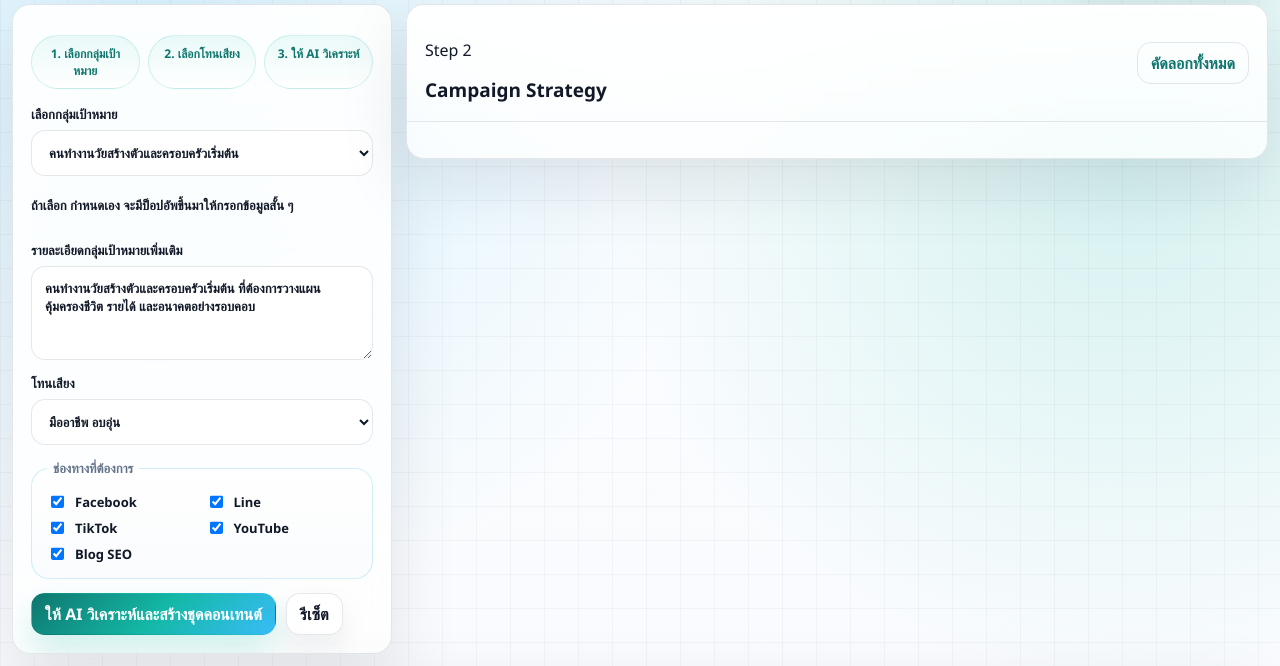
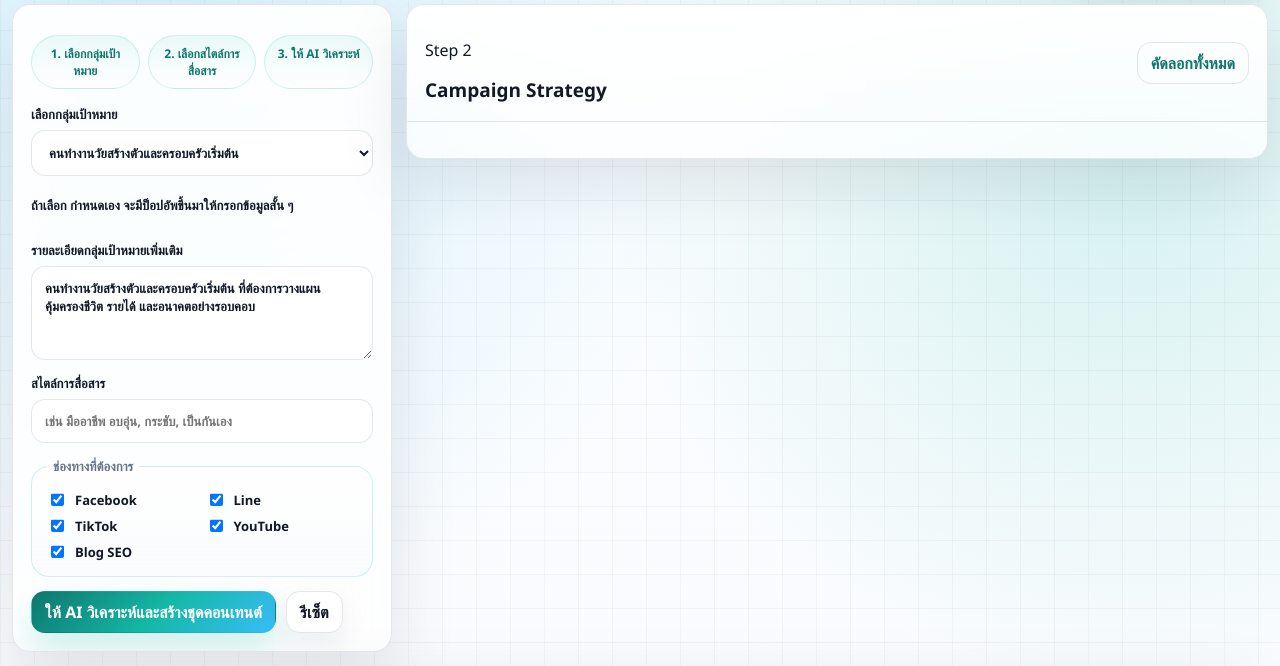
Before and after one commit to flooksatawat/social-content-studio, a website: page index.html in a window 1280 px wide. Shown: the part 72-738 px from the top of the page. Drawn offline with Linux system fonts and the light colour scheme; no server answers.

Commit message:
Make communication style editable

```diff
--- a/index.html
+++ b/index.html
@@ -30,7 +30,7 @@
             <form id="briefForm" class="brief-form">
             <div class="step-strip" aria-label="ขั้นตอนบรีฟ">
               <span>1. เลือกกลุ่มเป้าหมาย</span>
-              <span>2. เลือกโทนเสียง</span>
+              <span>2. เลือกสไตล์การสื่อสาร</span>
               <span>3. ให้ AI วิเคราะห์</span>
             </div>
 
@@ -57,14 +57,16 @@
             </label>
 
             <label>
-              โทนเสียง
-              <select id="tone" name="tone">
-                <option value="มืออาชีพ อบอุ่น">มืออาชีพ อบอุ่น</option>
-                <option value="อธิบายง่าย จริงใจ">อธิบายง่าย จริงใจ</option>
-                <option value="ผู้เชี่ยวชาญ ให้ความรู้">ผู้เชี่ยวชาญ ให้ความรู้</option>
-                <option value="หรูหรา น่าเชื่อถือ">หรูหรา น่าเชื่อถือ</option>
-                <option value="ขายตรง ชัดเจน">ขายตรง ชัดเจน</option>
-              </select>
+              สไตล์การสื่อสาร
+              <input id="tone" name="tone" list="tonePresets" placeholder="เช่น มืออาชีพ อบอุ่น, กระชับ, เป็นกันเอง" />
+              <datalist id="tonePresets">
+                <option value="มืออาชีพ อบอุ่น"></option>
+                <option value="อธิบายง่าย จริงใจ"></option>
+                <option value="ผู้เชี่ยวชาญ ให้ความรู้"></option>
+                <option value="หรูหรา น่าเชื่อถือ"></option>
+                <option value="ขายตรง ชัดเจน"></option>
+                <option value="สบาย ๆ เหมือนคุยกัน"></option>
+              </datalist>
             </label>
 
             <fieldset class="channel-fieldset">
```
